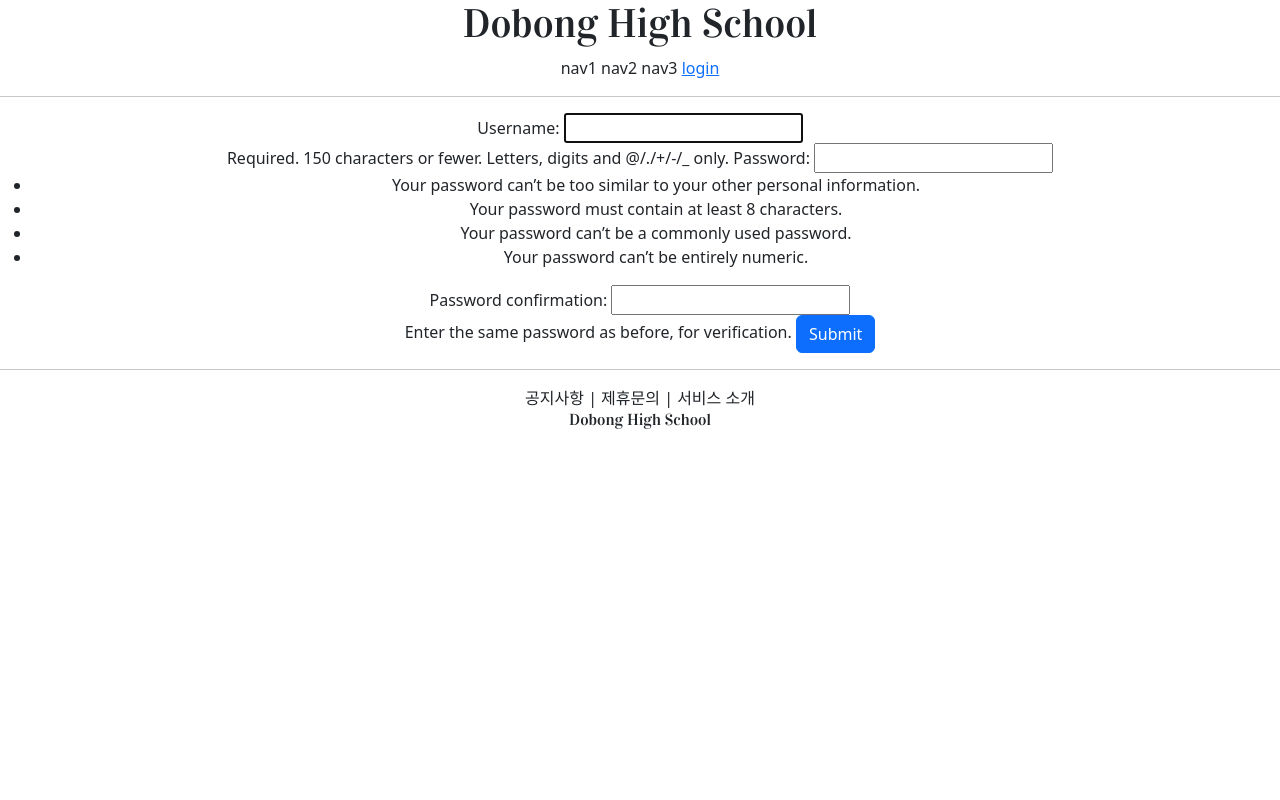
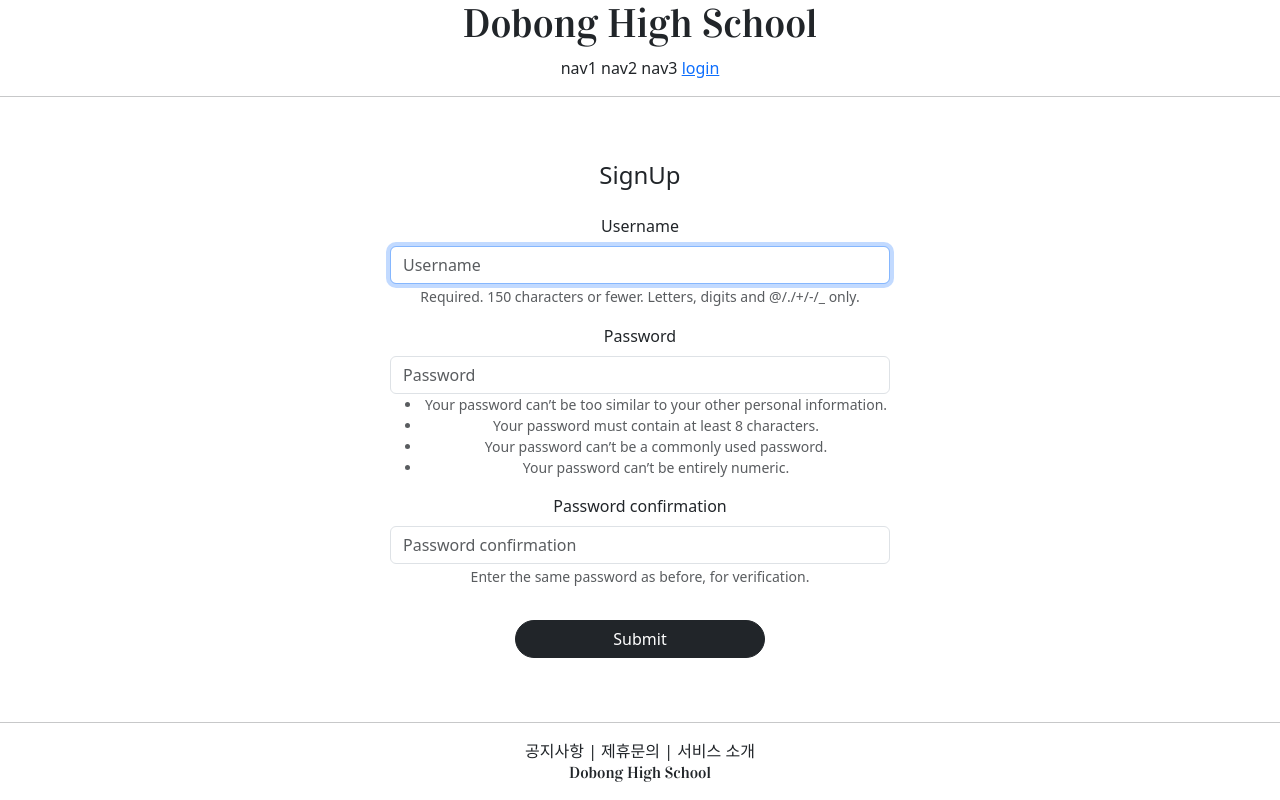
Before and after one commit to phonotactics/dongari, a Django app: page /account/create/ in a window 1280 px wide. Run offline with Django 4.2, Linux system fonts and the light colour scheme; some libraries are stand-ins or nearby versions.

Commit message:
django course 23 commit

```diff
--- a/accountapp/templates/accountapp/create.html
+++ b/accountapp/templates/accountapp/create.html
@@ -1,12 +1,16 @@
 {% extends 'base.html' %}
+{% load bootstrap4 %}
 
 {% block content %}
 
-    <div style="text-align: center">
+    <div style="text-align: center; max-width: 500px; margin: 4rem auto">
+        <div class="mb-4">
+            <h4>SignUp</h4>
+        </div>
         <form action="{% url 'accountapp:create' %}" method="post">
             {% csrf_token %}
-            {{ form }}
-            <input type="submit" class="btn btn-primary">
+            {% bootstrap_form form %}
+            <input type="submit" class="btn btn-dark rounded-pill col-6 mt-3">
         </form>
     </div>
 
--- a/dongari/settings.py
+++ b/dongari/settings.py
@@ -51,6 +51,7 @@ INSTALLED_APPS = [
     'django.contrib.sessions',
     'django.contrib.messages',
     'django.contrib.staticfiles',
+    'bootstrap4',
     'accountapp',
 ]
 
--- a/static/base.css
+++ b/static/base.css
@@ -3,7 +3,7 @@
 }
 
 .dongari_footer_button {
-    font-size: .6ren;
+    font-size: .9ren;
 }
 
 .dongari_footer {
```
Also changed, not shown: accountapp/templates/accountapp/login.html (+4 -3 lines).
